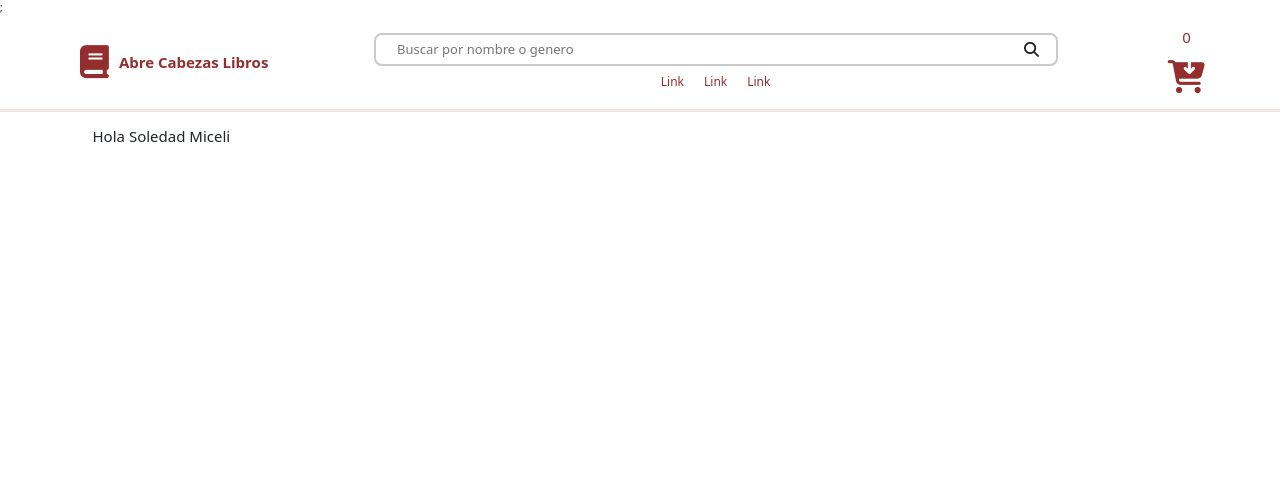
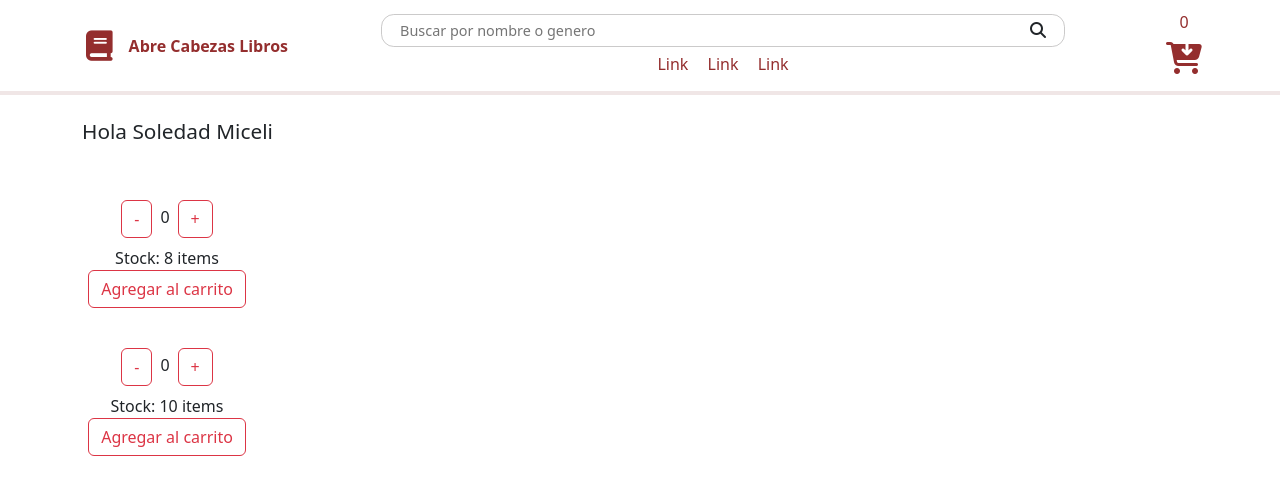
Before and after one commit to mmiceli/Abre_Cabezas_Libros, a React (Create React App) app: page /cart in a window 1280 px wide. Shown: the top 494 px of the page. Built offline with nearby package versions, Linux system fonts and the light colour scheme.

Commit message:
Se agrega componente ItemCount

```diff
--- a/public/index.html
+++ b/public/index.html
@@ -25,7 +25,7 @@
       Learn how to configure a non-root public URL by running `npm run build`.
     -->
     <title>Tienda de libros</title>
-    <script src="https://kit.fontawesome.com/670adeff96.js" crossorigin="anonymous"></script>;
+    <script src="https://kit.fontawesome.com/670adeff96.js" crossorigin="anonymous"></script>
   </head>
   <body>
     <noscript>You need to enable JavaScript to run this app.</noscript>
--- a/src/App.scss
+++ b/src/App.scss
@@ -19,7 +19,6 @@
 /*Globals */
 html {
     font-family: 'Montserrat',sans-serif;
-    font-size: 62.5%;
     font-weight: none;
     line-height: none;
 }
--- a/src/components/Header/Brand/Brand.scss
+++ b/src/components/Header/Brand/Brand.scss
@@ -15,13 +15,13 @@ $color__cuarter: #000000;
 
 .logo {
     @include flex (row, space-between, center);
-    font-size: 1.5em;
+    font-size: 1em;
     font-weight: 600;
     color: $color__third;
 
     &__img {
         margin: 0.3rem 1rem;
-        font-size: 2.2em;
+        font-size: 1.9em;
         transition: all .3s ease-in-out;
 
         &:hover {
--- a/src/components/Header/Cart/Cart.scss
+++ b/src/components/Header/Cart/Cart.scss
@@ -14,8 +14,8 @@ $color__cuarter: #000000;
 
 .carrito {
     @include flex (column, space-between, center);
-    font-size: 1.5em;
-    margin: 0.3rem 0.5rem;
+    font-size: 1em;
+    margin: 0.1rem 0.5rem;
     transition: all .3s ease-in-out;
     color: $color__third;
 
@@ -24,10 +24,10 @@ $color__cuarter: #000000;
     }
 
     &__cantidad {
-        padding: 0.3rem;
+        font-size: 1rem;
     }
 
     &__img {
-        font-size: 2.2em;
+        font-size: 2rem;
     }
 }
--- a/src/components/Header/Header.scss
+++ b/src/components/Header/Header.scss
@@ -32,23 +32,22 @@ header {
 
           &__busqueda {
               @include flex (row, center, center);
-              margin-top: 0.5rem;
-              margin-bottom: 0.2rem;
+              margin: 0.1rem;
               border-radius: 0.8rem;
-              border: solid 0.2rem rgb(203, 202, 202);
+              border: solid 0.1rem rgb(203, 202, 202);
               width: 100%;
 
               &__campo {
                   flex-basis: 90%;
-                  font-size: 1.3em;
-                  margin: 0rem 1rem;
-                  padding: 0.5rem 0rem;
+                  font-size: 0.9em;
+                  margin: 0rem 0.5rem;
+                  padding: 0.3rem 0rem;
                   border: none;
                   outline: none;
               }
 
               &__icon {
-                  font-size: 1.5em;
+                  font-size: 1em;
                   margin: 0.2rem 0.5rem;
               }
           }
--- a/src/components/Header/Nav/Nav.scss
+++ b/src/components/Header/Nav/Nav.scss
@@ -6,6 +6,7 @@ $color__third: #942e2e;
 $color__cuarter: #000000;
 
 .item {
-    font-size: 1.2em !important;
+    font-size: 1em !important;
+    padding: 0.2rem 0.6rem !important;
     color: $color__third !important;
 }
--- /dev/null
+++ b/src/components/Main/ItemListContainer/ItemCount/ItemCount.js
@@ -0,0 +1,39 @@
+import './ItemCount.scss';
+import { useState } from "react";
+
+export const ItemCount = ({stock}) => {
+    const [counter, setCounter] = useState (0) //Estado, gral se usa setXXX. const [variable, fn] = useState (valor de variable)
+
+    const handleSumar = () => {
+        if (counter<stock) {
+            setCounter (counter+1) //Modifico un estado. Al modificar el estado cambio la variable.
+        }
+    }
+
+    const handleRestar = () => {
+        if (counter>0) {
+            setCounter (counter-1)
+        }
+    }
+
+
+    //useEffect (fn, array de dependencia)
+    //useEffect (()=> {console.log ("Sole")}, []) //de esta forma solo se monta una sola vez
+    //useEffect (()=> {console.log ("Sole")}, [counter]) //de esta forma se monta cada vez que se actualice counter
+
+    return (
+        <div className='buttonAddCart'>
+            <div className="my-2">
+                <button onClick={handleRestar} className="btn btn-outline-danger">-</button>
+                <span className="mx-2">{counter}</span>
+                <button onClick={handleSumar} className="btn btn-outline-danger">+</button>
+            </div>
+            <div>
+                <p>Stock: {stock} items</p>
+            </div>
+            <div>
+                <button className="btn btn-outline-danger">Agregar al carrito</button>
+            </div>
+        </div>
+    )
+}
--- /dev/null
+++ b/src/components/Main/ItemListContainer/ItemCount/ItemCount.scss
@@ -0,0 +1,10 @@
+
+.buttonAddCart {
+    display: flex;
+    flex-direction: column;
+    justify-content: center;
+    align-items: center;
+    padding:1rem 0rem;
+    font-size: 1em;
+    max-width: 170px;
+}
--- a/src/components/Main/ItemListContainer/ItemListContainer.js
+++ b/src/components/Main/ItemListContainer/ItemListContainer.js
@@ -1,11 +1,14 @@
 
 import './ItemListContainer.scss';
+import {ItemCount} from './ItemCount/ItemCount'
 
 export const ItemListContainer = (props) => {
     console.log (props.usuario)
     return (
         <div>
             <h2 className="saludo">Hola {props.usuario}</h2>
+            <ItemCount stock={8}/>
+            <ItemCount stock={10}/>
         </div>
     )
 }
--- a/src/components/Main/ItemListContainer/ItemListContainer.scss
+++ b/src/components/Main/ItemListContainer/ItemListContainer.scss
@@ -1,5 +1,5 @@
 
 .saludo {
-    padding: 1.5rem;
-    font-size: 1.5em;
+    padding:1.5rem 0rem;
+    font-size: 1.3em;
 }
--- a/src/components/Main/Main.js
+++ b/src/components/Main/Main.js
@@ -1,5 +1,5 @@
 import './Main.scss';
-import {ItemListContainer} from './ItemListContainer/ItemListContainer';
+import {ItemListContainer} from './ItemListContainer/ItemListContainer'
 
 
 export const Main = () => {
```
